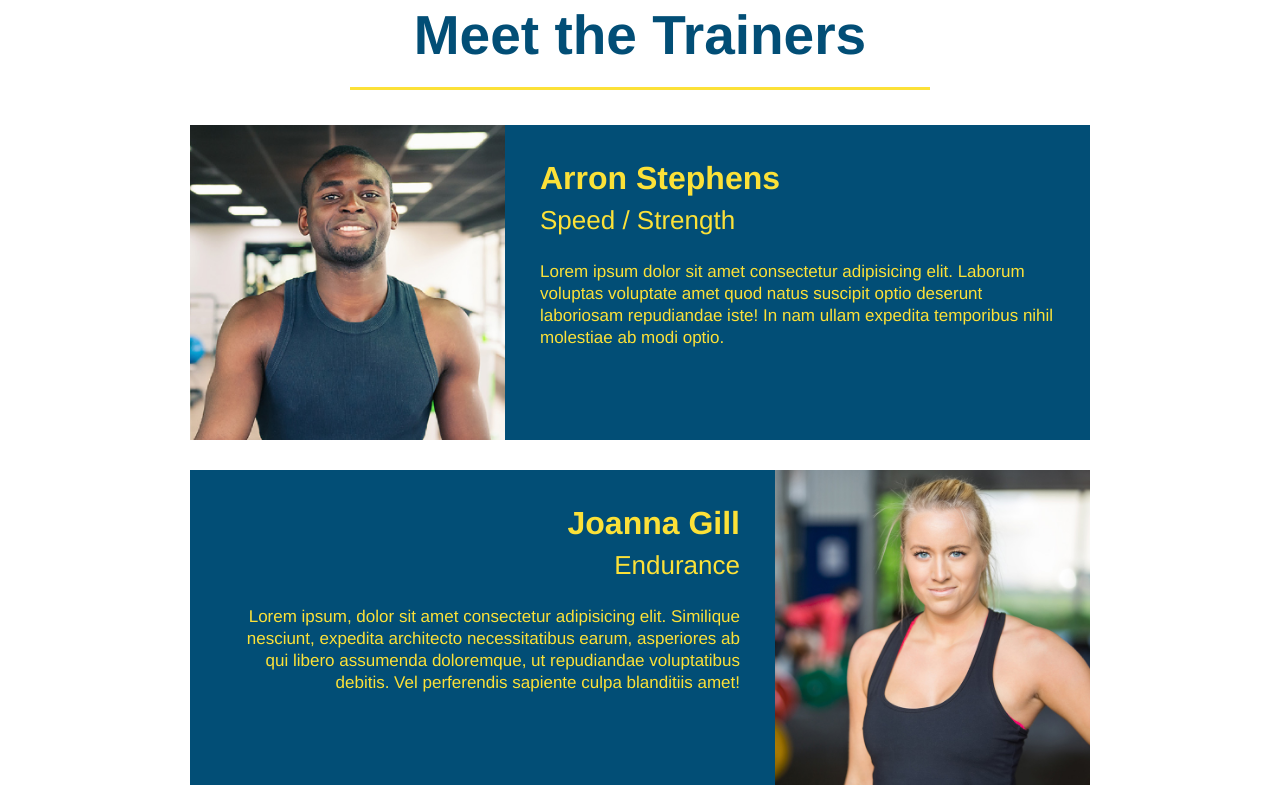
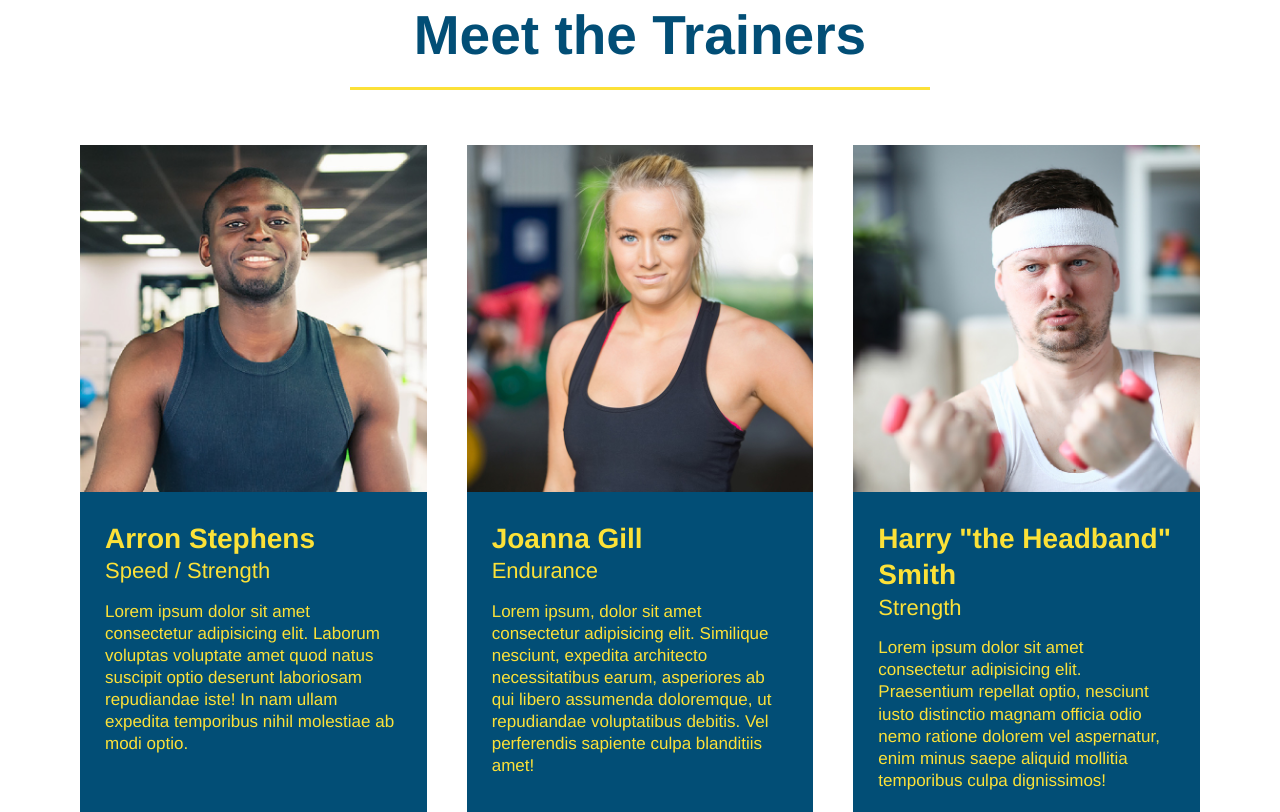
Before and after one commit to SMKrizan/run-buddy, a plain HTML site: page index.html in a window 1280 px wide. Shown: the part 2186-2998 px from the top of the page. Drawn offline with Linux system fonts and the light colour scheme.

Commit message:
add flexbox to trainers section

```diff
--- a/assets/css/style.css
+++ b/assets/css/style.css
@@ -246,53 +246,42 @@ section {
     color: #024e76
 }
 
+.trainers {
+    width: 100%;
+    margin: 0 auto;
+    display: flex;
+    flex-wrap: wrap;
+    justify-content: space-around;
+}
+
 .trainer {
-    width: 900px;
-    margin: 0 auto 30px auto;
+    flex: 1;
+    margin: 20px;
     background: #024e76;
     color: #fce138;
-    /* The following 'overflow' attribute provides "block formatting context" to the containing article element
-        to help deal with the effects of using 'float' for the trainer bio and img. 'Overflow' essentially
-        alerted the containing element that there is content inside that needs to be accounted for. */
-    overflow: auto;
 }
 
 .trainer img {
-    width: 35%;
-    float: left;
+    width: 100%;
 }
 
 .trainer-bio {
-    padding: 35px;
-    float: left;
-    width: 65%;
-}
-
-/* The following two classes are referred to as "utility classes" because they are not specific to any part
-    of the HTML doc and they do only one thing; they can in this case be applied anywhere on the page needing
-    a text-align fix.*/
-.text-left {
-    text-align: left;
+    padding: 25px;
+    line-height: 1.3;
 }
 
 .trainer-bio h3 {
-    font-size: 32px;
-    margin-bottom: 8px;
+    font-size: 28px;
 }
 
 .trainer-bio h4 {
     font-weight: lighter;
-    font-size: 26px;
-    margin-bottom: 25px;
+    font-size: 22px;
+    margin-bottom: 15px;
 }
 
 .trainer-bio p {
     font-size: 17px;
-    line-height: 1.3;
-}
-
-.text-right {
-    text-align: right;
 }
 
 .contact {
@@ -342,6 +331,15 @@ section {
     color: #fce138;
 }
 
+/* The following two classes are referred to as "utility classes" because they are not specific to any part of the HTML doc and they do only one thing; they can in this case be applied anywhere on the page needing a text-align fix.*/
+.text-left {
+    text-align: left;
+}
+
+.text-right {
+    text-align: right;
+}
+
 /* flexbox properties are being added to affect elements within the "What We Do" section; though this is a single-column section and most changes will not have an obvious impact, added flexbox functionality will nevertheless enable handling of 'justify' and 'align' properties easier across multiple screen sizes */
 .flex-row {
     display: flex;
--- a/index.html
+++ b/index.html
@@ -170,59 +170,56 @@
 
     <!--your trainers section; we are adding an id here to enable visitors to jump to this section by clicking
         on its associated link in the navigation bar: this is a web design best practice. -->
-    <section id="your-trainers" class="trainers">
+    <section id="your-trainers">
         <div class="flex-row">
             <h2 class="section-title primary-border">
                 Meet the Trainers
             </h2>
         </div>
-        <!-- 'Article' semantic element introduced to indicate to screen readers that all wrapped content is related.
-            The alt element here is a "simple image" and we are describing its content so that screen readers
-            have meaningful information to relay to users. Alt values should 1) describe the image in <= 140 chars,
-            2) convey content and purpose of image, and 3) should not begin with "image of..." or "graph of...", as
-            screen readers already provide that information. -->
+        <div class="trainers">
+            <!-- the above <div> is added to contain the 3 article elements within a flexbox container and evolve a "three-column card layout"; the'Article' semantic element indicates to screen readers that all wrapped content is related. The alt element here is a "simple image" and we are describing its content so that screen readers have meaningful information to relay to users. Alt values should 1) describe the image in <= 140 chars, 2) convey content and purpose of image, and 3) should not begin with "image of..." or "graph of...", as screen readers already provide that information. -->
             <article class="trainer">
-            <img src="./assets/images/trainer-1.jpg" alt="Arron Stephens in his workout clothes, ready to pump iron." />
-            <div class="trainer-bio text-left">
-                <h3>Arron Stephens</h3>
-                <h4>Speed / Strength</h4>
+                <img src="./assets/images/trainer-1.jpg"
+                    alt="Arron Stephens in his workout clothes, ready to pump iron." />
+                <div class="trainer-bio">
+                    <h3 class="trainer-name">Arron Stephens</h3>
+                    <h4 class="trainer-role">Speed / Strength</h4>
                     <p>
-                    Lorem ipsum dolor sit amet consectetur adipisicing elit. Laborum voluptas voluptate amet quod natus
-                    suscipit optio deserunt laboriosam repudiandae iste! In nam ullam expedita temporibus nihil
-                    molestiae ab modi optio.
+                        Lorem ipsum dolor sit amet consectetur adipisicing elit. Laborum voluptas voluptate amet quod
+                        natus suscipit optio deserunt laboriosam repudiandae iste! In nam ullam expedita temporibus
+                        nihil molestiae ab modi optio.
                     </p>
                 </div>
             </article>
 
-        <!-- second trainer bio; notice that for the bio and image we simply reverse the order they are entered
-            into the HTML doc to affect the layout. Not always the best solution but works well here. -->
             <article class="trainer">
-            <div class="trainer-bio text-right">
-                <h3>Joanna Gill</h3>
-                <h4>Endurance</h4>
+                <img src="./assets/images/trainer-2.jpg" alt="Joanna Gill cooling off after a workout." />
+                <div class="trainer-bio">
+                    <h3 class="trainer-name">Joanna Gill</h3>
+                    <h4 class="trainer-role">Endurance</h4>
                     <p>
-                    Lorem ipsum, dolor sit amet consectetur adipisicing elit. Similique nesciunt, expedita architecto
-                    necessitatibus earum, asperiores ab qui libero assumenda doloremque, ut repudiandae voluptatibus
-                    debitis. Vel perferendis sapiente culpa blanditiis amet!
+                        Lorem ipsum, dolor sit amet consectetur adipisicing elit. Similique nesciunt, expedita
+                        architecto necessitatibus earum, asperiores ab qui libero assumenda doloremque, ut repudiandae
+                        voluptatibus debitis. Vel perferendis sapiente culpa blanditiis amet!
                     </p>
                 </div>
-            <img src="./assets/images/trainer-2.jpg" alt="Joanna Gill cooling off after a workout." />
             </article>
 
             <!-- third trainer bio -->
             <article class="trainer">
                 <img src="./assets/images/trainer-3.jpg"
                     alt="Harry Smith wearing a headband and lifting comically small pink weights." />
-            <div class="trainer-bio text-left">
-                <h3>Harry "the Headband" Smith</h3>
-                <h4>Strength</h4>
+                <div class="trainer-bio">
+                    <h3 class="trainer-name">Harry "the Headband" Smith</h3>
+                    <h4 class="trainer-role">Strength</h4>
                     <p>
-                    Lorem ipsum dolor sit amet consectetur adipisicing elit. Praesentium repellat optio, nesciunt iusto
-                    distinctio magnam officia odio nemo ratione dolorem vel aspernatur, enim minus saepe aliquid
-                    mollitia temporibus culpa dignissimos!
+                        Lorem ipsum dolor sit amet consectetur adipisicing elit. Praesentium repellat optio, nesciunt
+                        iusto distinctio magnam officia odio nemo ratione dolorem vel aspernatur, enim minus saepe
+                        aliquid mollitia temporibus culpa dignissimos!
                     </p>
                 </div>
             </article>
+        </div>
     </section>
 
     <!--reach out section-->
```
Lines whose indentation alone changed are shown as unchanged.
